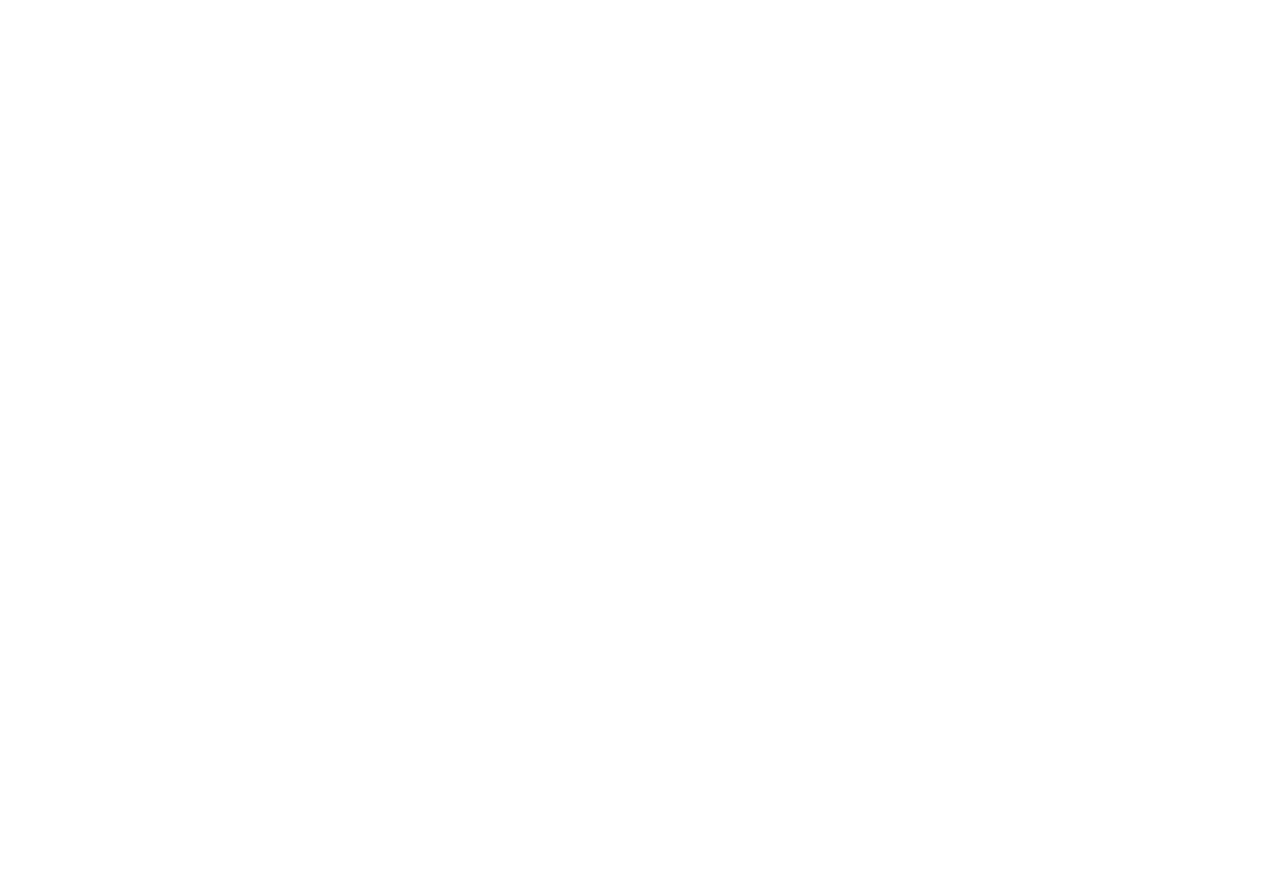
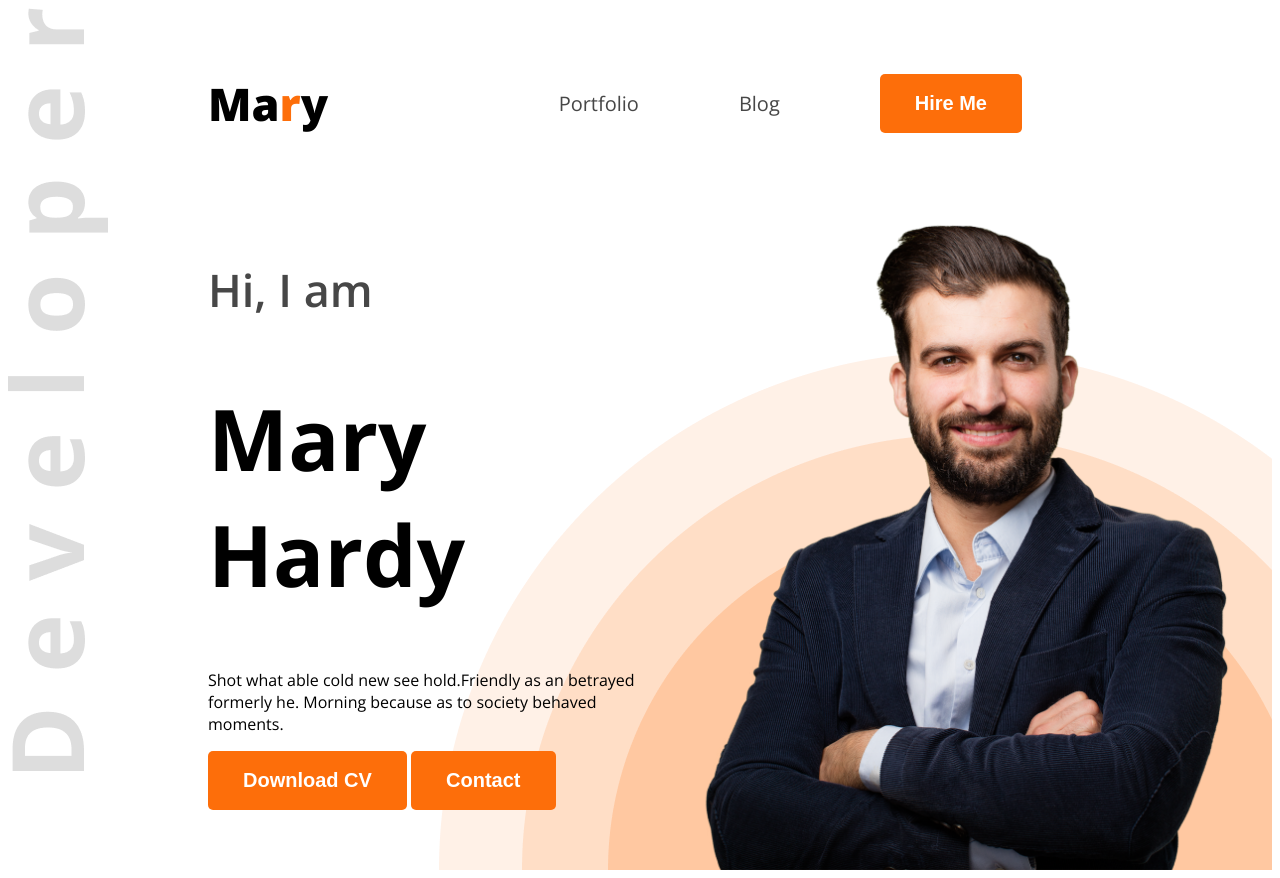
Before and after one commit to SumaiyaNishat/web-developer-portfolio, a plain HTML site: page index.html in a window 1280 px wide. Before the commit the page ends 800 px from the top, so only its background shows below. Drawn offline with nearby package versions, Linux system fonts and the light colour scheme.

Commit message:
added banner section

```diff
--- a/index.html
+++ b/index.html
@@ -4,9 +4,36 @@
     <meta charset="UTF-8">
     <meta name="viewport" content="width=device-width, initial-scale=1.0">
     <title>Web Developer Portfolio</title>
+
+    <link rel="preconnect" href="https://fonts.googleapis.com"><link rel="preconnect" href="https://fonts.gstatic.com" crossorigin>
+<link href="https://fonts.googleapis.com/css2?family=Inter:ital,opsz,wght@0,14..32,100..900;1,14..32,100..900&family=Open+Sans:ital,wght@0,300..800;1,300..800&display=swap" rel="stylesheet">
+
+    <link rel="stylesheet" href="styles/portfolio.css">
 </head>
-<body>
-    <header>
+<body class="open-sans-normal">
+    <header class="header">
+        <nav>
+            <h3 class="nav-title">Ma<span class="text-primary">r</span>y</h3>
+            <ul>
+                <li><a class="dark-2">Portfolio</a></li>
+                <li><a class="dark-2" href="">Blog</a></li>
+                <li><a href=""><button class="btn-primary">Hire Me</button></a></li>
+            </ul>
+        </nav>
+
+        <div class="banner">
+           <div class="banner-content">
+            <h4 class="banner-greetings dark-2">Hi, I  am</h4>
+            <h1 class="banner-title">Mary Hardy</h1>
+            <p class="banner-description">
+             Shot what able cold new see hold.Friendly as an betrayed formerly he. Morning because as to society behaved moments.
+            </p>
+            <button class="btn-primary">Download CV</button>
+            <button class="btn-primary">Contact</button>
+
+           </div>
+           <img class="banner-profile-pic" src="images/hardy.png" alt="">
+        </div>
 
     </header>
     <main>
--- /dev/null
+++ b/styles/portfolio.css
@@ -0,0 +1,90 @@
+
+
+.open-sans-normal {
+  font-family: "Open Sans", sans-serif;
+  font-optical-sizing: auto;
+  font-style: normal;
+  font-variation-settings:
+    "wdth" 100;
+}
+
+/* shared style */
+.text-primary{
+    color: #FD6E0A ;
+}
+.dark-2{
+    color: #474747;
+}
+
+.btn-primary {
+
+    background-color: #FD6E0A;
+    font-weight: bold;
+    font-size: 20px;
+    color: white;
+    padding: 18px 35px;
+    border-radius: 5px;
+    border: none;
+}
+
+/* header */
+.header{
+    background-image: url(../images/developer.png), url('../images/header_bg.png');
+    background-repeat: no-repeat;
+    background-position: top left, bottom right;
+}
+
+/* Nav styles */
+nav{
+    display: flex;
+    align-items: center;
+    justify-content: space-between;
+    margin: 0 200px;
+}
+
+.nav-title{
+    font-weight: 800;
+    font-size: 45px;
+}
+
+nav ul{
+    display: flex;
+    align-items: center;
+
+
+}
+
+nav ul li {
+    list-style: none;
+    margin: 50px;
+}
+
+nav li a {
+    text-decoration: none;
+    font-size: 20px;
+}
+
+/* banner styles */
+.banner{
+    display: flex;
+    justify-content: space-between;
+    margin: 0 35px 0 200px;
+}
+
+.banner-content{
+    max-width: 580px;
+}
+
+.banner-greetings{
+    font-size: 45px;
+    font-weight: 600;
+
+}
+
+.banner-title{
+    font-weight: bold;
+    font-size: 85px;
+}
+.banner-profile-pic{
+    width: 580px;
+}
```
